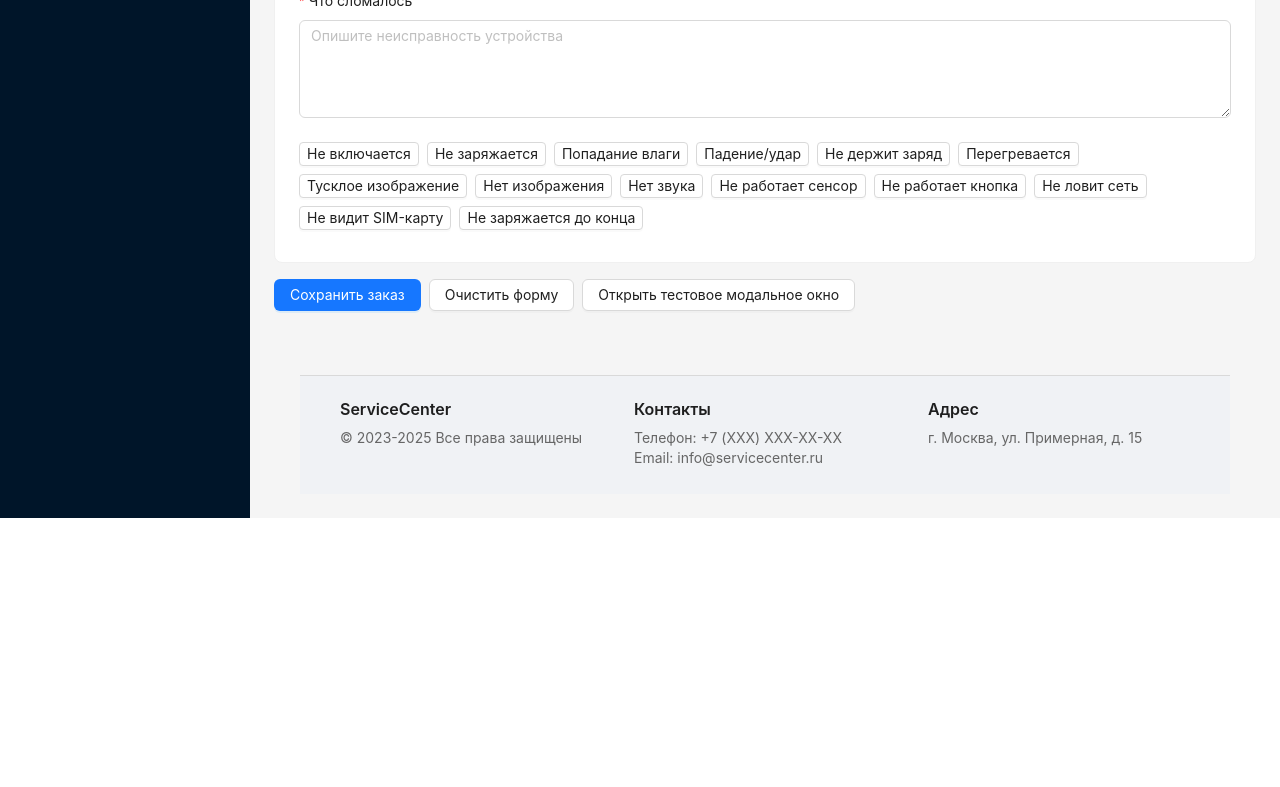
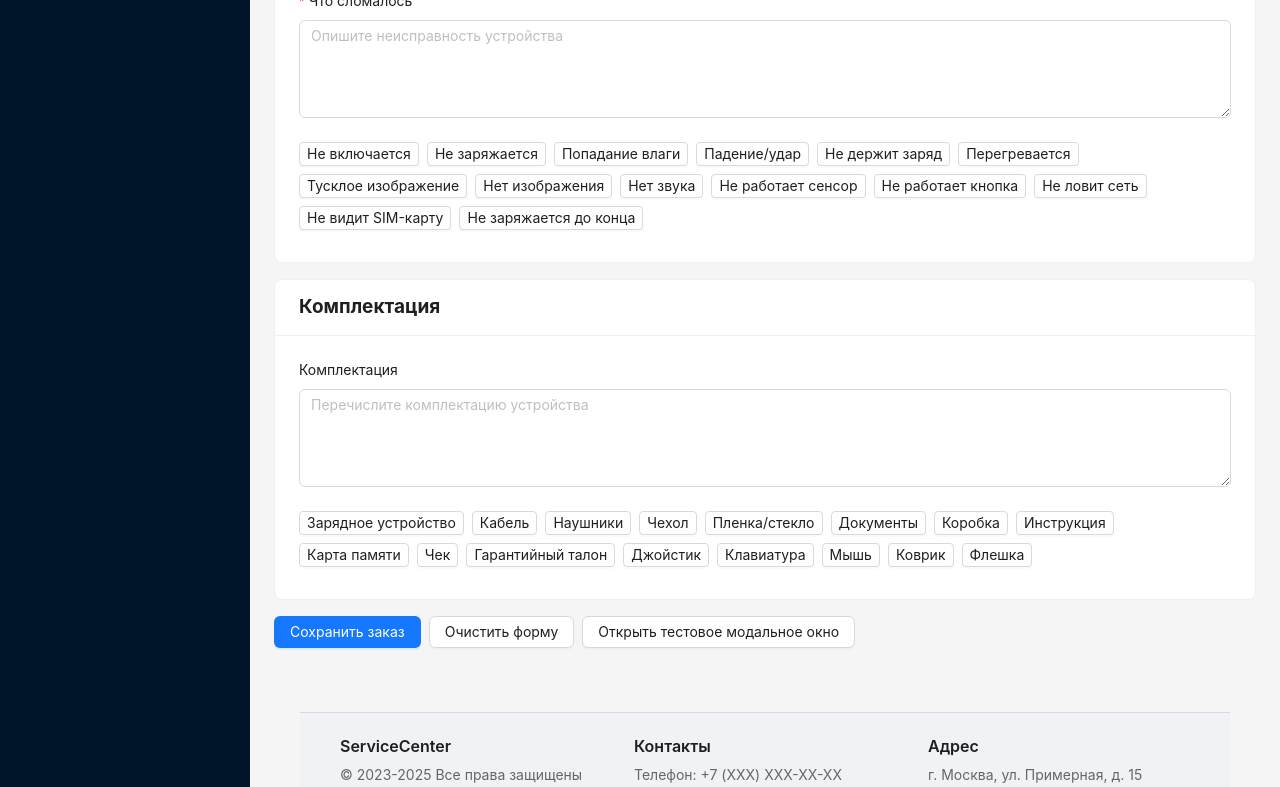
Before and after one commit to dmidokov/vue-imei-project, a Vue app: page / in a window 1280 px wide. Shown: the part 593-1380 px from the top of the page. Before the commit the page ends 1111 px from the top, so only its background shows below. Built offline with nearby package versions, Linux system fonts and the light colour scheme.

Commit message:
feat(ui): add complete info section to App component

```diff
--- a/src/App.vue
+++ b/src/App.vue
@@ -96,6 +96,8 @@
               </a-row>
               <IssueInfoSection v-model:deviceIssue="formData.deviceIssue" />
 
+              <CompleteInfoSection v-model:completeInfo="formData.completeInfo" />
+
               <a-form-item>
                 <a-space>
                   <a-button type="primary" html-type="submit">Сохранить заказ</a-button>
@@ -157,6 +159,7 @@ import IssueInfoSection from './components/IssueInfoSection.vue';
 import NewClientModal from './components/NewClientModal.vue';
 import TestModal from './components/TestModal.vue';
 import FooterComponent from './components/FooterComponent.vue';
+import CompleteInfoSection from './components/CompleteInfoSection.vue';
 
 export default {
   name: 'App',
@@ -186,7 +189,8 @@ export default {
     IssueInfoSection,
     NewClientModal,
     TestModal,
-    FooterComponent
+    FooterComponent,
+    CompleteInfoSection
   },
   data() {
     return {
@@ -202,7 +206,8 @@ export default {
         deviceBrand: '',
         deviceModel: '',
         devicePassword: '',
-        deviceIssue: ''
+        deviceIssue: '',
+        completeInfo: ''
       },
       imeiValidationError: null,
       graphicalPassword: '',
--- /dev/null
+++ b/src/components/CompleteInfoSection.vue
@@ -0,0 +1,107 @@
+<template>
+  <a-card class="form-section">
+    <template #title>
+      <h2 class="section-title">Комплектация</h2>
+    </template>
+    <a-form-item label="Комплектация" :required="false">
+      <a-textarea
+        v-model:value="localCompleteInfo"
+        placeholder="Перечислите комплектацию устройства"
+        :rows="4"
+      />
+    </a-form-item>
+
+    <!-- Кнопки с типовой комплектацией -->
+    <div class="complete-buttons">
+      <a-button
+        v-for="complete in commonCompletes"
+        :key="complete"
+        @click="addComplete(complete)"
+        type="default"
+        size="small"
+        style="margin-right: 8px; margin-bottom: 8px;"
+      >
+        {{ complete }}
+      </a-button>
+    </div>
+  </a-card>
+</template>
+
+<script>
+import { Card, Form, Input, Button } from 'ant-design-vue';
+
+export default {
+  name: 'CompleteInfoSection',
+  components: {
+    [Card.name]: Card,
+    [Form.Item.name]: Form.Item,
+    [Input.TextArea.name]: Input.TextArea,
+    [Button.name]: Button,
+  },
+  props: {
+    completeInfo: {
+      type: String,
+      default: ''
+    }
+  },
+  emits: ['update:completeInfo'],
+  data() {
+    return {
+      commonCompletes: [
+        'Зарядное устройство',
+        'Кабель',
+        'Наушники',
+        'Чехол',
+        'Пленка/стекло',
+        'Документы',
+        'Коробка',
+        'Инструкция',
+        'Карта памяти',
+        'Чек',
+        'Гарантийный талон',
+        'Джойстик',
+        'Клавиатура',
+        'Мышь',
+        'Коврик',
+        'Флешка'
+      ]
+    };
+  },
+  computed: {
+    localCompleteInfo: {
+      get() {
+        return this.completeInfo;
+      },
+      set(value) {
+        this.$emit('update:completeInfo', value);
+      }
+    }
+  },
+  methods: {
+    addComplete(complete) {
+      // Проверяем, есть ли уже эта комплектация в поле
+      const existingCompletes = this.localCompleteInfo.toLowerCase().split(',').map(i => i.trim());
+      const completeExists = existingCompletes.includes(complete.toLowerCase());
+
+      if (!completeExists) {
+        // Если поле уже не пустое, добавляем запятую перед новой комплектацией
+        if (this.localCompleteInfo && this.localCompleteInfo.trim() !== '') {
+          this.localCompleteInfo += ', ' + complete;
+        } else {
+          this.localCompleteInfo = complete;
+        }
+      }
+    }
+  }
+};
+</script>
+
+<style scoped>
+.form-section {
+  margin-bottom: 16px;
+}
+
+.complete-buttons {
+  margin-top: 16px;
+}
+</style>
```
